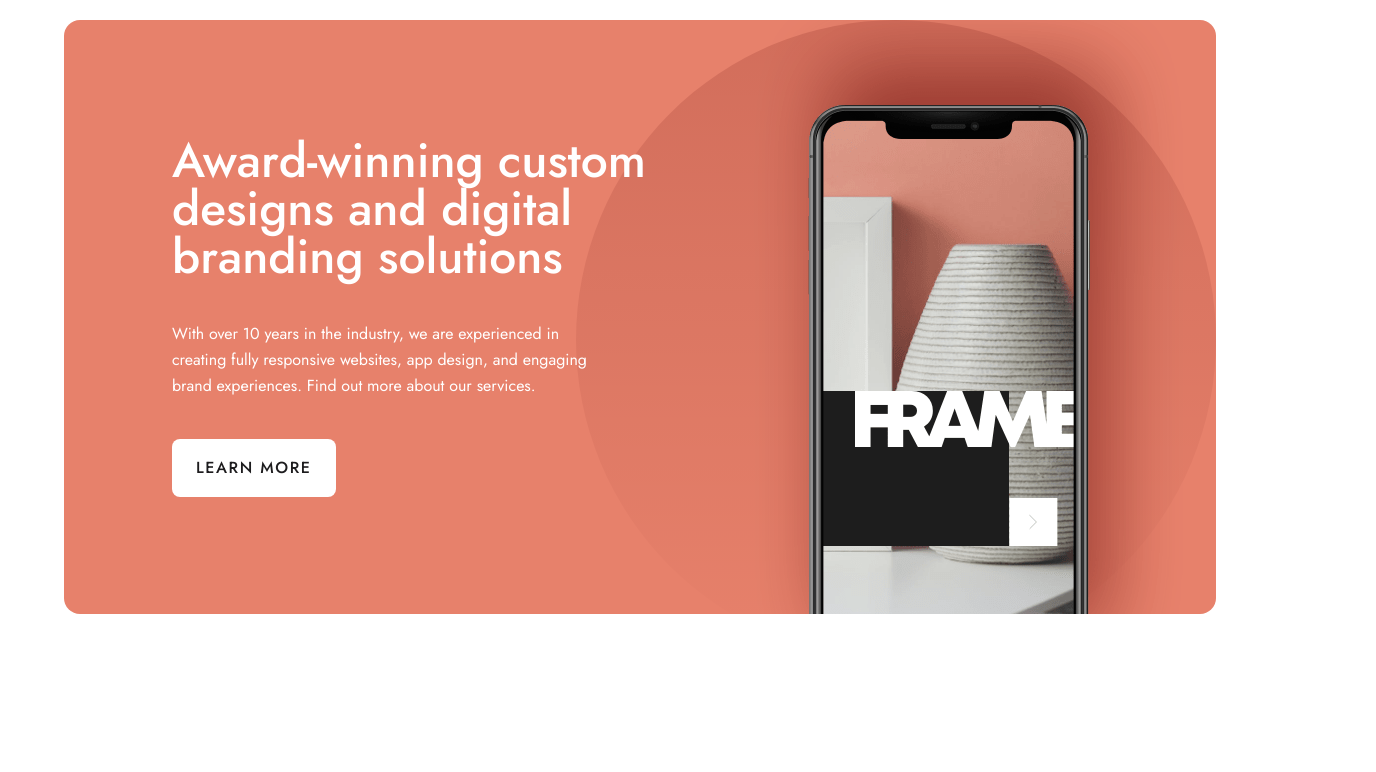
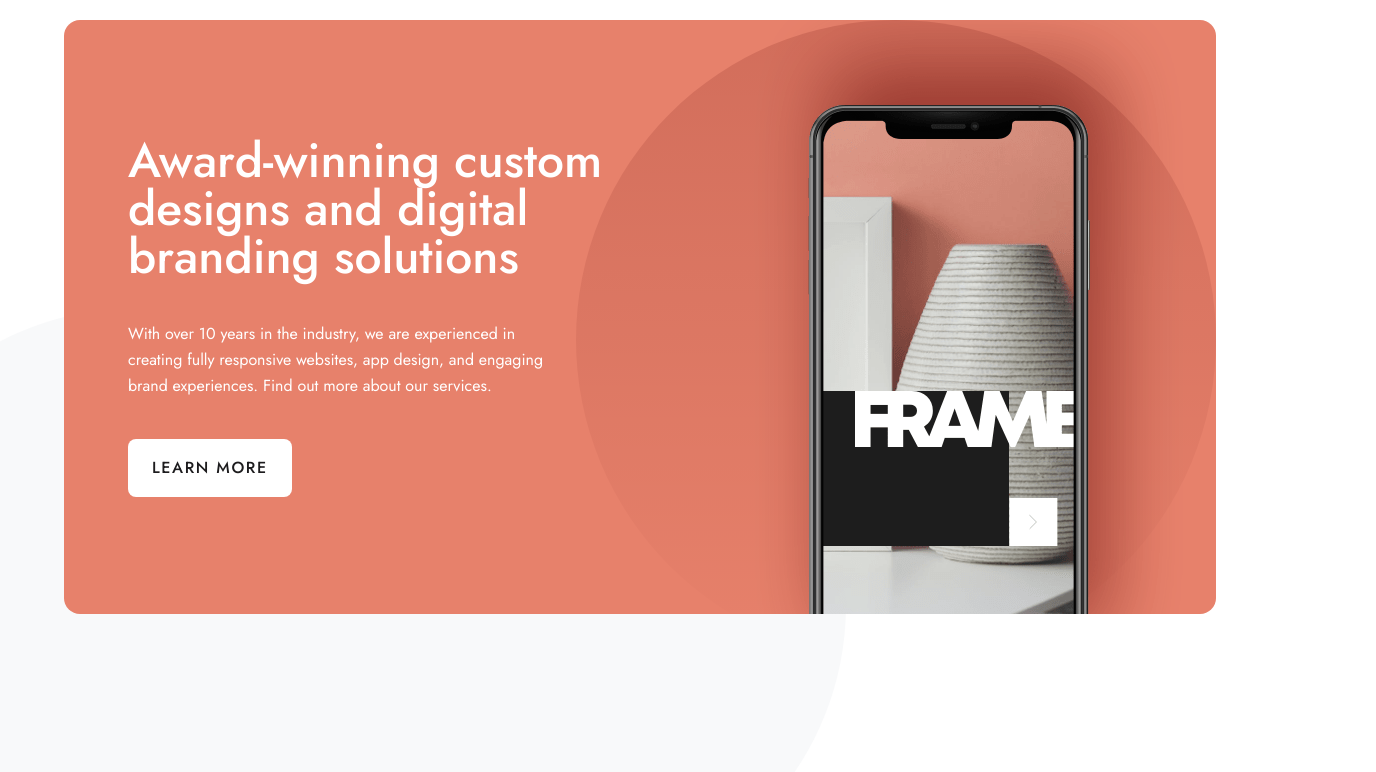
Before and after one commit to BParadowski/designo, a Next.js app: page / in a window 1280 px wide. Shown: the part 140-912 px from the top of the page, 1376 px wide, since content can reach past the window. Built offline with nearby package versions, Linux system fonts and the light colour scheme.

Commit message:
Add leaf shapes to the home page

```diff
--- a/app/page.tsx
+++ b/app/page.tsx
@@ -5,25 +5,25 @@ import Image from "next/image";
 import heroImage from "/public/assets/home/desktop/image-hero-phone.png";
 import Button from "./components/shared/Button";
 import Link from "next/link";
+import leaf from "/public/assets/shared/desktop/bg-pattern-leaf.svg";
 
 export default function Home() {
   return (
     <>
       <main>
-        <div className="mb-32 sm:container lg:mb-40">
+        {/* Hero */}
+        <div className="relative mb-32 sm:container lg:mb-40">
           <div
             className="overflow-hidden bg-primary-700 bg-hero-pattern
                        bg-left bg-no-repeat sm:rounded-2xl sm:bg-[position:6rem] md:bg-[position:10rem] lg:bg-right-top"
           >
-            <div className=" grid justify-items-center pt-20 lg:grid-flow-col lg:pt-0 xl:grid-cols-[1fr_auto]">
+            <div className="grid justify-items-center px-6 pt-20 sm:px-0 lg:grid-flow-col lg:pt-0 xl:grid-cols-[1fr_auto]">
               <div
                 className="grid justify-items-center gap-6 text-center text-white lg:place-content-center
                 lg:justify-items-start lg:pl-16 lg:text-start xl:gap-10 "
               >
-                <h1 className="text-4xl font-medium md:text-5xl lg:text-4xl xl:text-5xl">
-                  Award-winning custom
-                  <br /> designs and digital
-                  <br /> branding solutions
+                <h1 className="max-w-text-heading text-4xl font-medium md:text-5xl lg:text-4xl xl:text-5xl">
+                  Award-winning custom designs and digital branding solutions
                 </h1>
                 <p className="max-w-text-narrow">
                   With over 10 years in the industry, we are experienced in
@@ -44,8 +44,13 @@ export default function Home() {
               </div>
             </div>
           </div>
+          <Image
+            alt=""
+            src={leaf}
+            className="invisible absolute -bottom-72 -left-40 -z-50 lg:visible lg:max-w-4xl  xl:max-w-none"
+          />
         </div>
-
+        {/* Links to designs */}
         <div className="container mb-28 grid gap-y-28 md:mb-16 lg:mb-40 lg:gap-y-40">
           <div className="grid gap-y-6 lg:grid-cols-2 lg:gap-x-8">
             <ImageLink
@@ -58,8 +63,14 @@ export default function Home() {
             <ImageLink destination="appDesign" />
             <ImageLink destination="graphicDesign" />
           </div>
-
-          <DesignerQualities />
+          <div className="relative">
+            <DesignerQualities />
+            <Image
+              alt=""
+              src={leaf}
+              className="invisible absolute -right-40 top-32 -z-50 rotate-180 lg:visible lg:max-w-4xl xl:max-w-none"
+            />
+          </div>
         </div>
       </main>
 
--- a/tailwind.config.ts
+++ b/tailwind.config.ts
@@ -29,6 +29,7 @@ const config: Config = {
     extend: {
       maxWidth: {
         "text-narrow": "45ch",
+        "text-heading": "20ch",
       },
       backgroundImage: {
         "cta-pattern":
```
